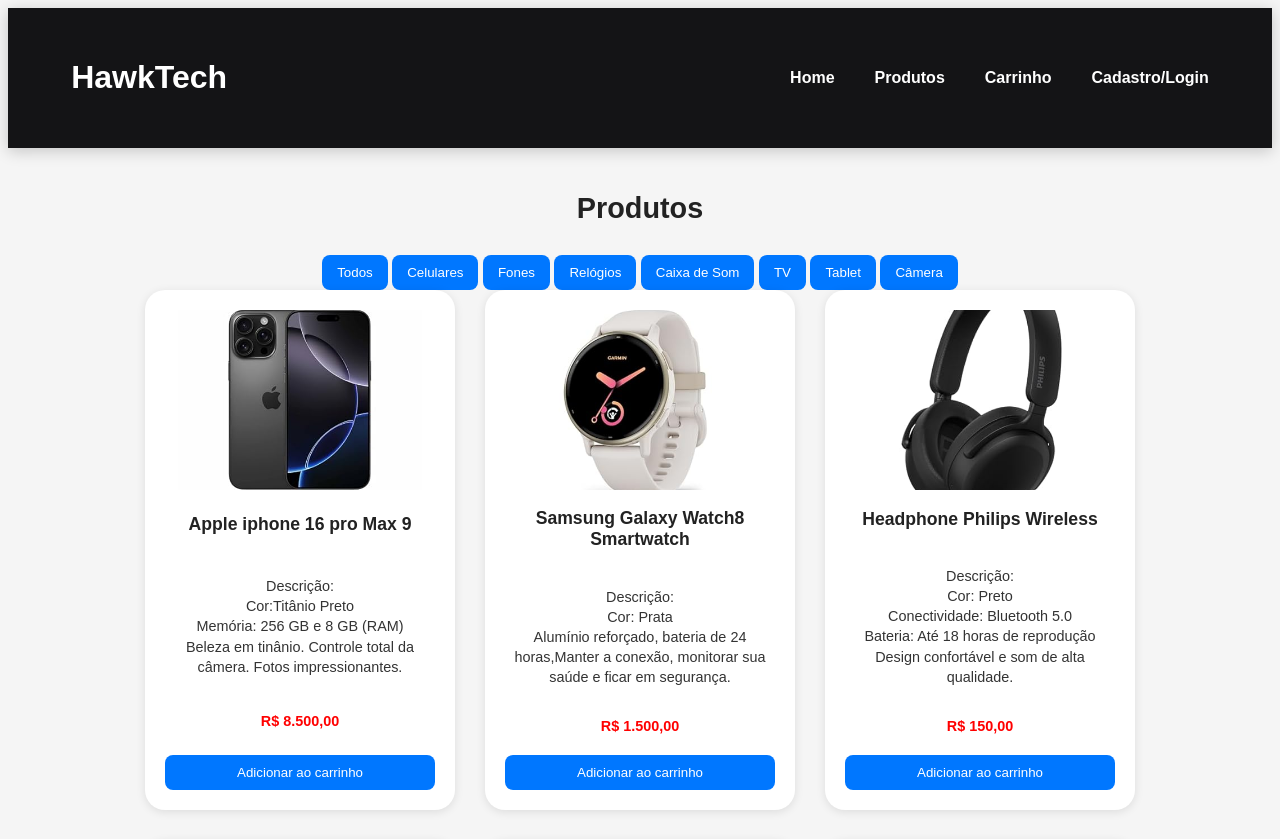
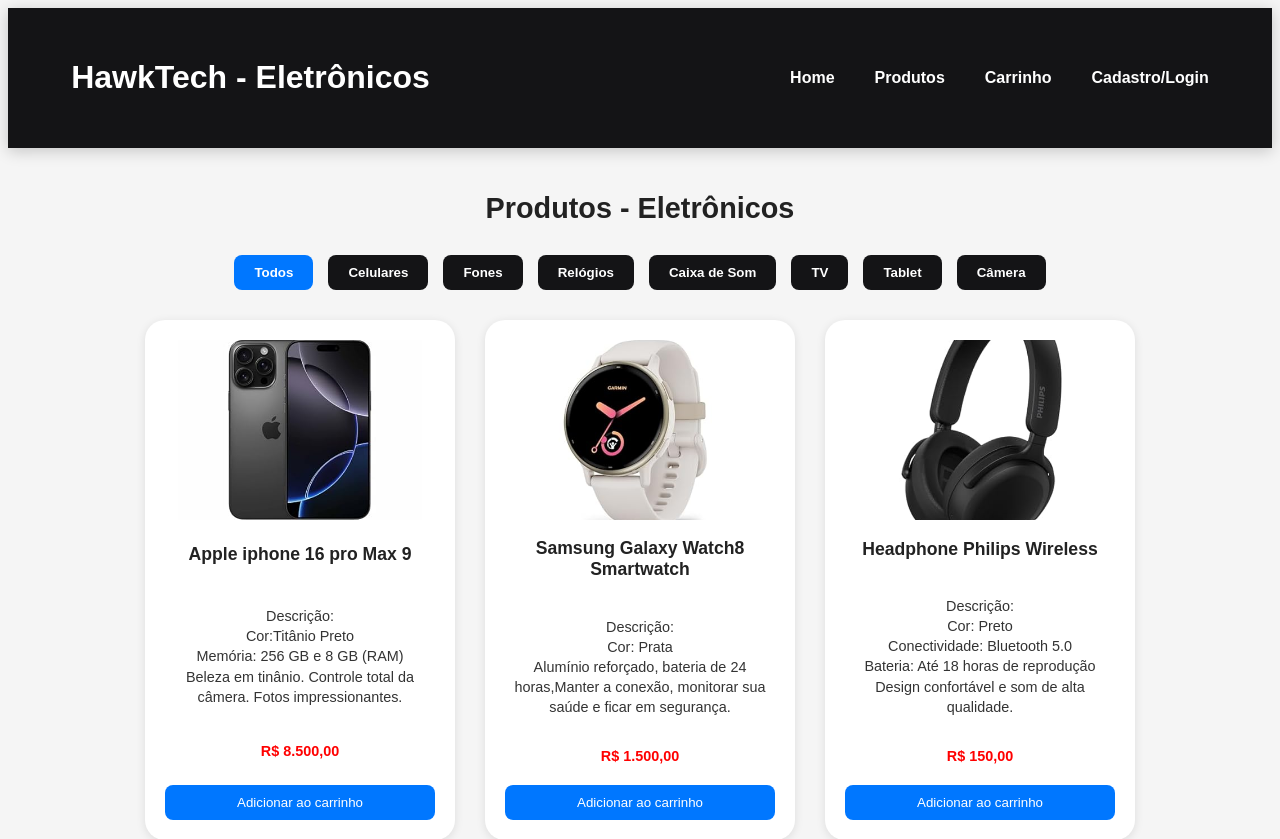
Before and after one commit to Biatriz-Raiol/SiteDeEletronicos, a PHP site: page /produtos.html in a window 1280 px wide. Shown: the top 839 px of the page. Run offline with PHP 8.4, Linux system fonts and the light colour scheme.

Commit message:
ajustei para os botões do filtro ficarem melhor

```diff
--- a/produtos.html
+++ b/produtos.html
@@ -9,7 +9,7 @@
 <body>
 <header>
     <div class="container">
-        <h1 class="logo">HawkTech</h1>
+        <h1 class="logo">HawkTech - Eletrônicos</h1>
         <nav>
         <ul class="menu">
             <li><a href="index.html">Home</a></li>
@@ -21,7 +21,7 @@
     </div>
 </header>
 <main class="produtos">
-    <h2>Produtos</h2>
+    <h2>Produtos - Eletrônicos</h2>
     <div class="filtros">
         <button class="filtro-btn ativo" data-categoria="todos">Todos</button>
         <button class="filtro-btn" data-categoria="celulares">Celulares</button>
--- a/style.css
+++ b/style.css
@@ -96,7 +96,6 @@ header {
   color: red;
   margin-top: auto;
 }
-
 button {
   background-color: #0077ff;
   color: #fff;
@@ -106,7 +105,6 @@ button {
   cursor: pointer;
   transition: 0.3s;
 }
-
 button:hover {
   background-color: #005ccc;
 }
@@ -117,3 +115,30 @@ footer {
   padding: 15px 0;
   margin-top: 40px;
 }
+.filtros {
+  display: flex;
+  justify-content: center;
+  gap: 15px;
+  margin-bottom: 30px;
+  flex-wrap: wrap;
+}
+
+.filtro-btn {
+  background-color:#141416;
+  border: none;
+  padding: 10px 20px;
+  border-radius: 8px;
+  cursor: pointer;
+  font-weight: 600;
+  transition: 0.3s;
+}
+
+.filtro-btn:hover {
+  background-color: #0077ff;
+  color: white;
+}
+
+.filtro-btn.ativo {
+  background-color: #0077ff;
+  color: white;
+}
```
